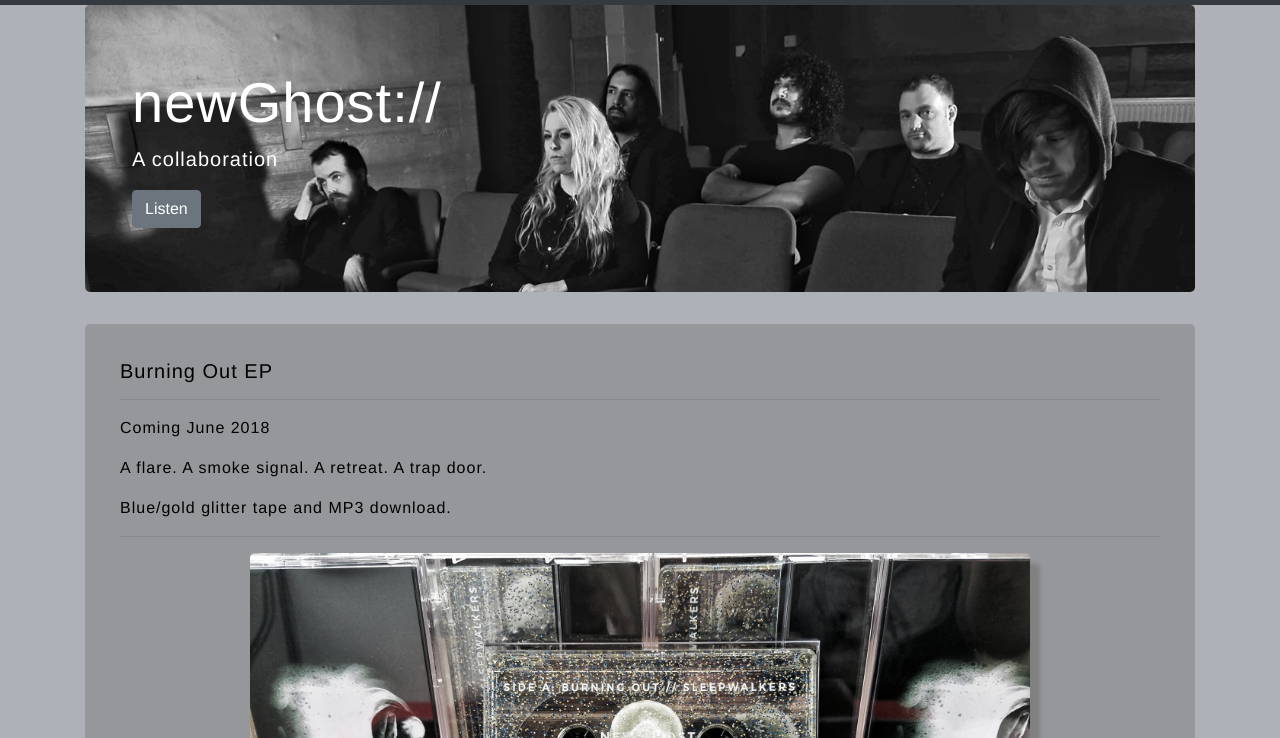
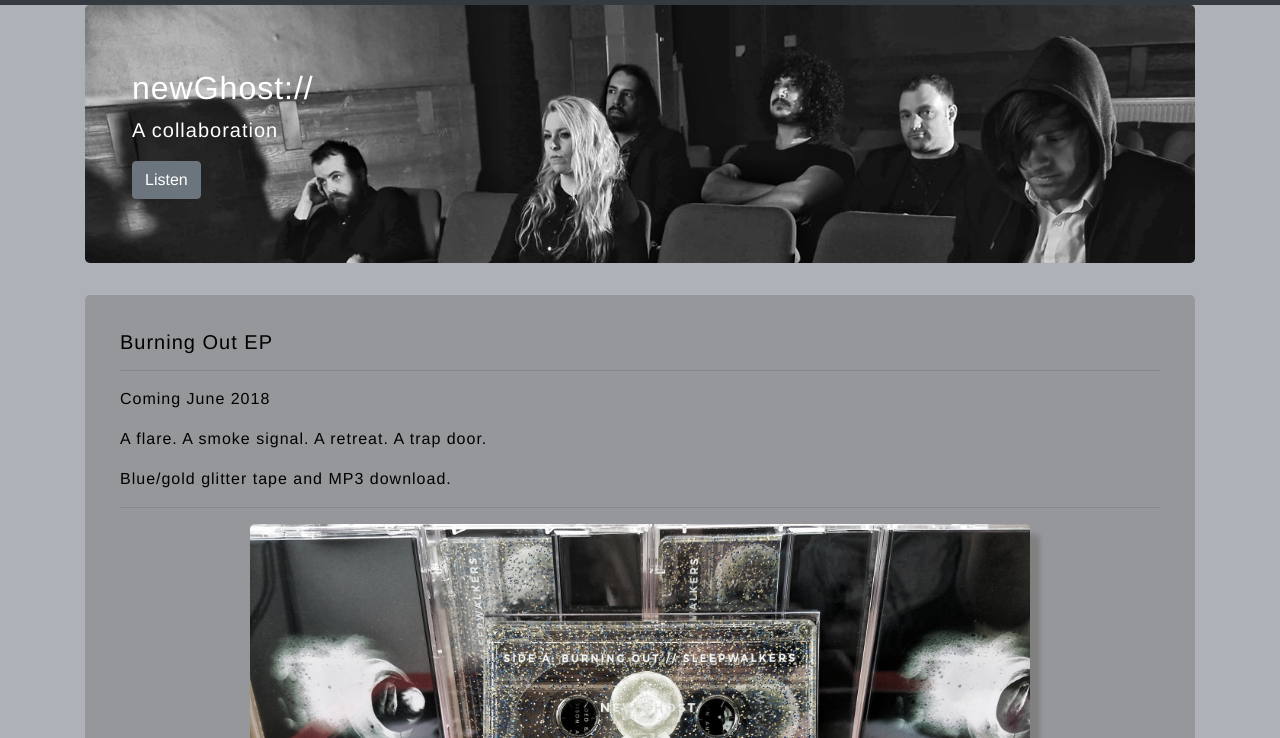
Before and after one commit to GarethFlatlands/GarethFlatlands.github.io, a plain HTML site: page index.html in a window 1280 px wide. Shown: the part 62-800 px from the top of the page. Drawn offline with nearby package versions, Linux system fonts and the light colour scheme.

Commit message:
Update styles.css

```diff
--- a/styles.css
+++ b/styles.css
@@ -21,6 +21,10 @@ img {
 	background-size: cover;
 	background-repeat: no-repeat;
 	color: white;
+}
+
+.jumbotron h1 {
+	font-size: 2em;
 }
 
 .content {
```
